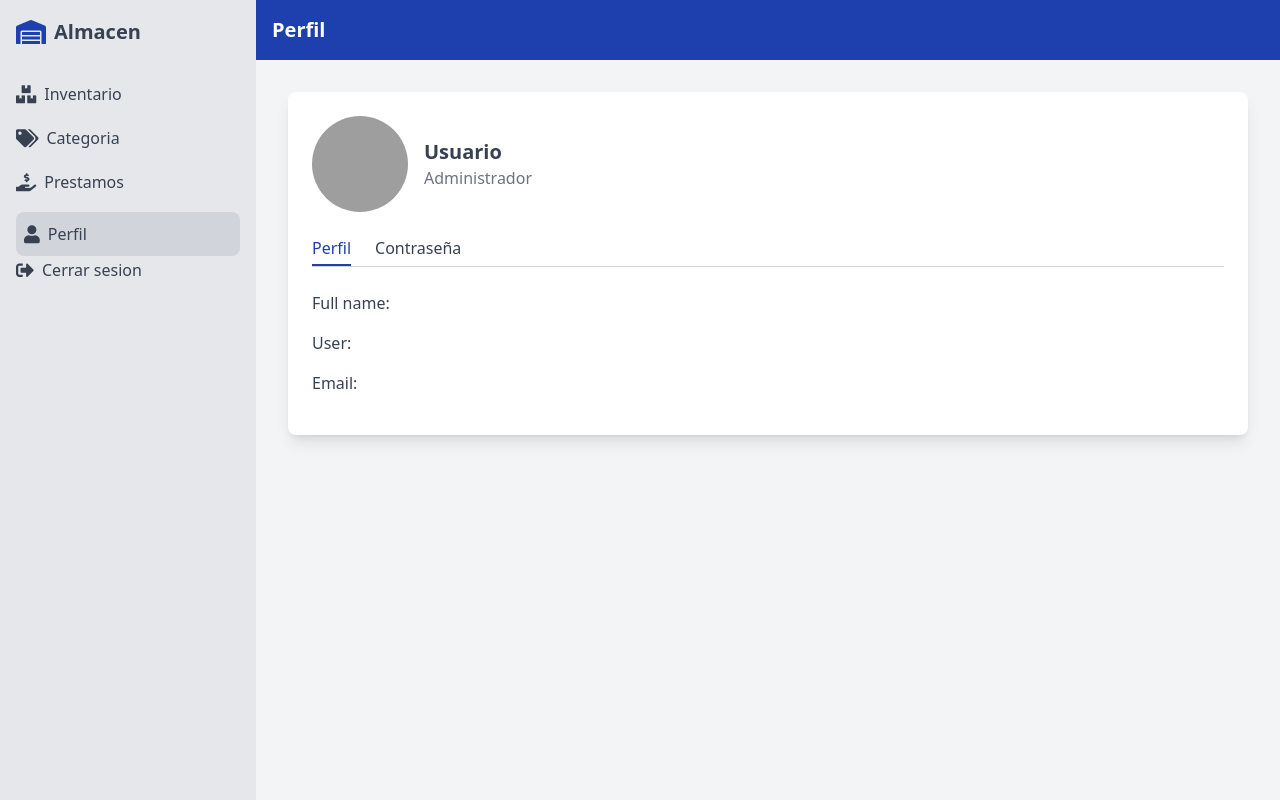
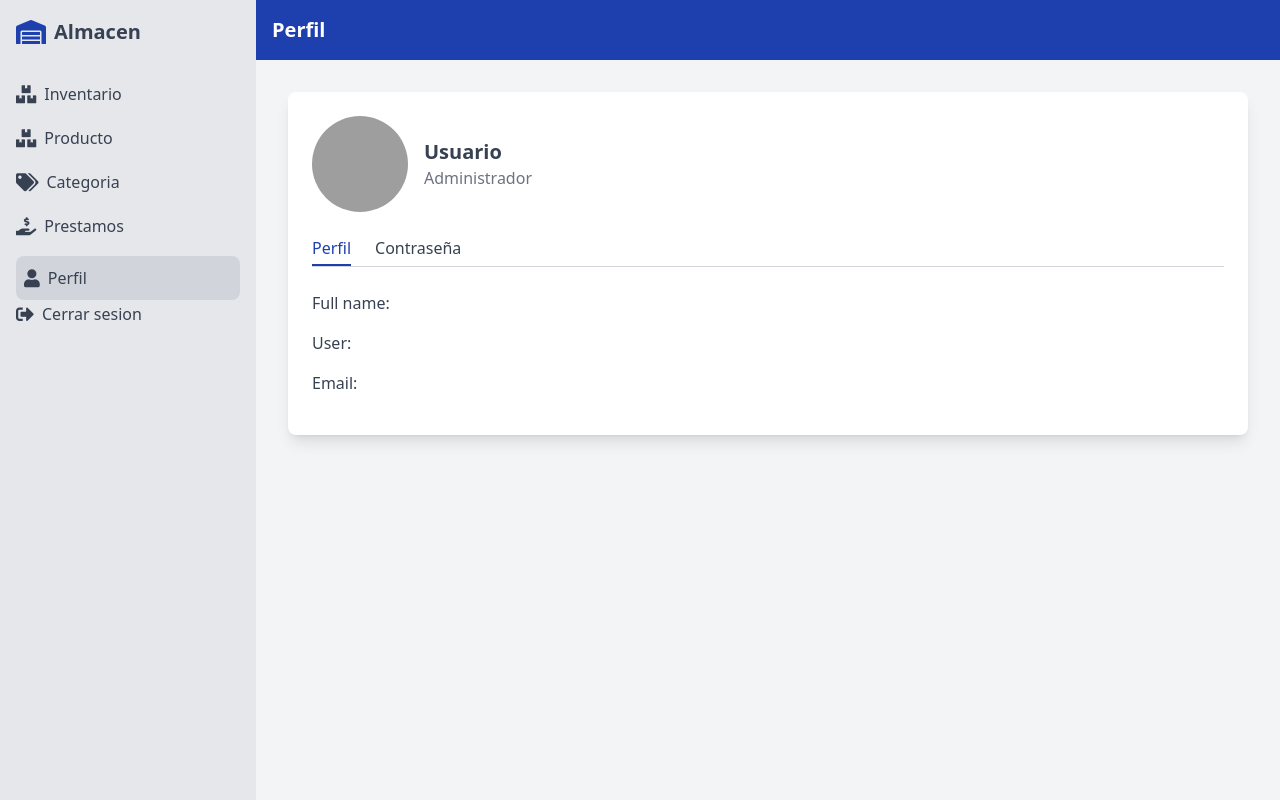
Before and after one commit to 223eduardo/UTLinventariomaria, a PHP site: page /perfilinicio.php in a window 1280 px wide. Run offline with PHP 8.4, Linux system fonts and the light colour scheme; data that the repository does not hold is empty; some libraries are stand-ins or nearby versions; grey boxes are pictures that could not be loaded.

Commit message:
Update perfilinicio.php

```diff
--- a/perfilinicio.php
+++ b/perfilinicio.php
@@ -139,6 +139,15 @@
        Inventario
       </span>
      </a>
+
+     <a class="flex items-center text-gray-700 hover:text-blue-800">
+      <i class="fas fa-boxes text-lg">
+      </i>
+      <span class="ml-2" onclick=(cambiarParametrom("c"))>
+       Producto
+      </span>
+     </a>
+
      <a class="flex items-center text-gray-700 hover:text-blue-800">
       <i class="fas fa-tags text-lg">
       </i>
```
